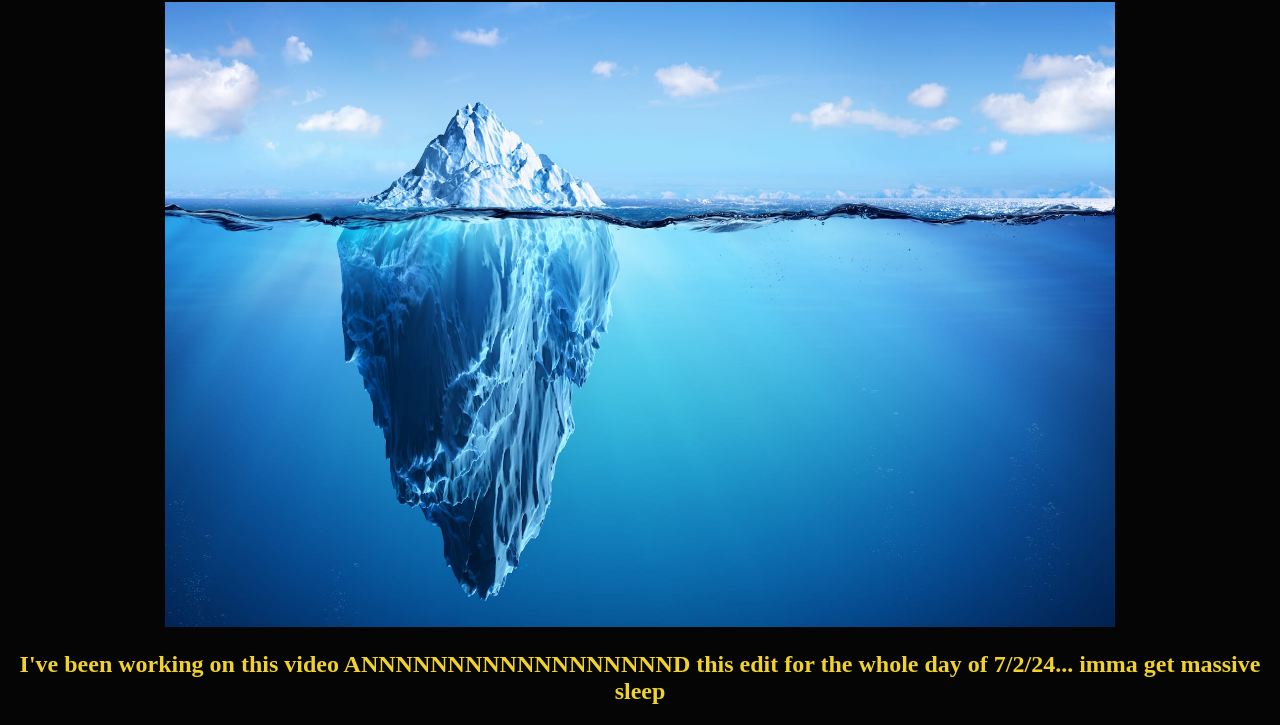
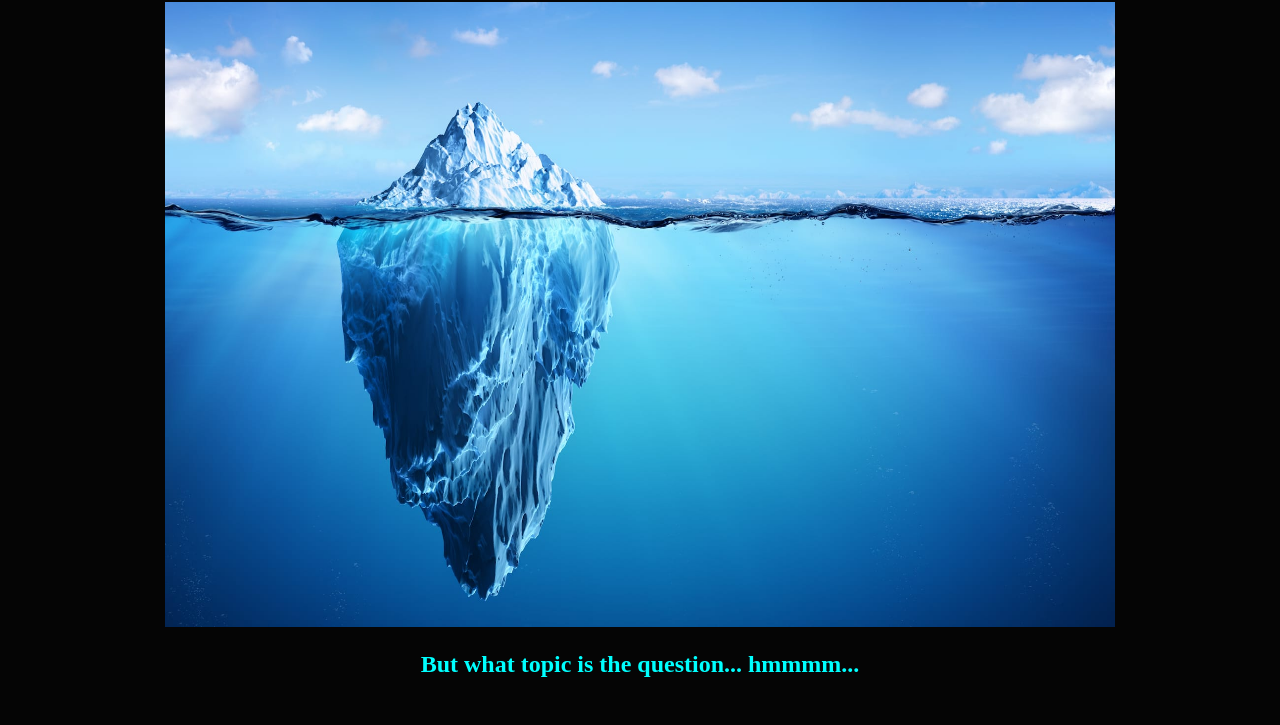
Before and after one commit to skact/skactcardwebsite, a plain HTML site: page skactsneakypeak.html in a window 1280 px wide. Shown: the part 309-1034 px from the top of the page. After the commit the page ends 1007 px from the top, so only its background shows below. Drawn offline with Linux system fonts and the light colour scheme.

Commit message:
Update skactsneakypeak.html

```diff
--- a/skactsneakypeak.html
+++ b/skactsneakypeak.html
@@ -12,7 +12,7 @@
             </div>
         <div style="text-align: center;">
 		<img src="icebergtease.jpg" alt="SneakPeakDailyButNOT" width="950" height="625">
-        <h2 style="color: rgb(240, 210, 43);">I've been working on this video ANNNNNNNNNNNNNNNNNND this edit for the whole day of 7/2/24... imma get massive sleep</h2>
+        <h2 style="color: rgb(0, 255, 255);">But what topic is the question... hmmmm...</h2>
         </div>
 	</body>
 </html>
```
